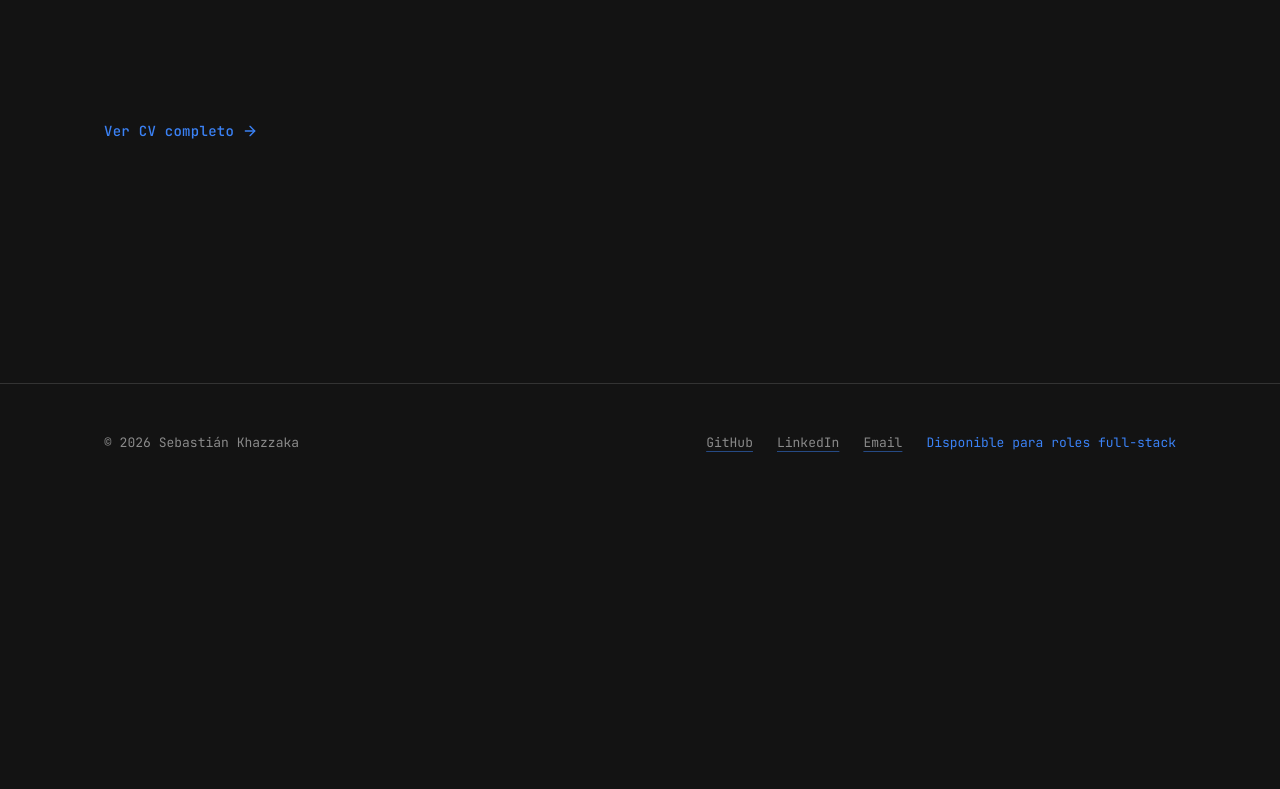
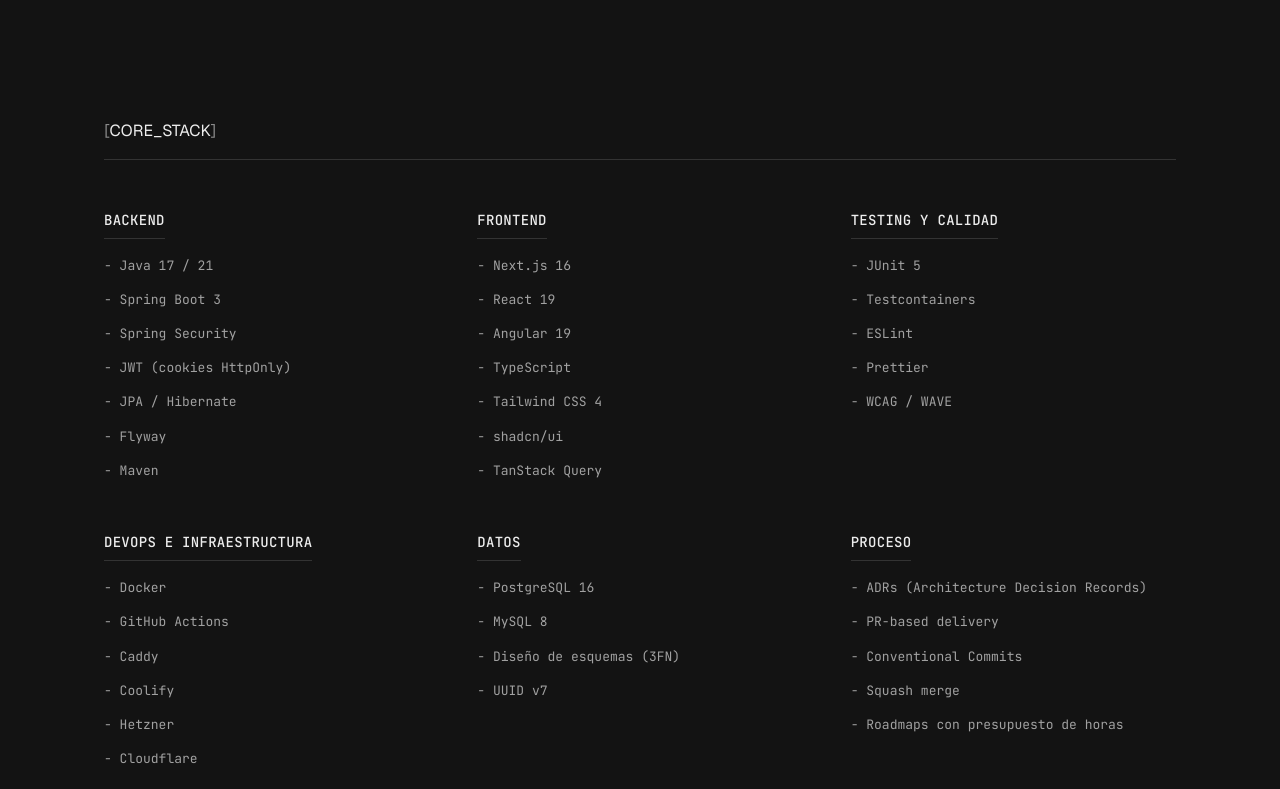
Before and after one commit to sebakhazzaka2/sebakhazzaka.dev, a Next.js app: page / in a window 1280 px wide. Shown: the part 1571-2360 px from the top of the page. Before the commit the page ends 2073 px from the top, so only its background shows below. Built offline with nearby package versions, Linux system fonts and the light colour scheme.

Commit message:
feat(landing): add core stack section
6 real categories from content/stack.ts in a 1→md:3 grid, matching
the [CORE_STACK] layout from Stitch. Contact was already covered by
the SiteFooter built in Step 3 — Stitch's own design has no separate
contact section either, just the footer links.

```diff
--- a/src/app/page.tsx
+++ b/src/app/page.tsx
@@ -5,6 +5,7 @@
 import { ProofBanner } from "@/components/proof-banner";
 import { Reveal } from "@/components/reveal";
 import { Section, SectionHeading } from "@/components/section";
+import { StackSection } from "@/components/stack-section";
 import { projects } from "@/content/projects";
 import { site } from "@/content/site";
 
@@ -59,6 +60,13 @@
         </div>
       </Section>
 
+      <Section id="stack" className="mb-section-gap">
+        <SectionHeading>CORE_STACK</SectionHeading>
+        <Reveal>
+          <StackSection />
+        </Reveal>
+      </Section>
+
       <Section className="mb-section-gap">
         <Reveal>
           <Link
--- /dev/null
+++ b/src/components/stack-section.tsx
@@ -0,0 +1,20 @@
+import { stackCategories } from "@/content/stack";
+
+export function StackSection() {
+  return (
+    <div className="grid grid-cols-1 gap-12 md:grid-cols-3">
+      {stackCategories.map((category) => (
+        <div key={category.title}>
+          <h3 className="mb-4 inline-block border-b border-border-slate pb-2 font-mono-label text-mono-label text-text-primary">
+            {category.title.toUpperCase()}
+          </h3>
+          <ul className="space-y-3 font-mono-code text-mono-code text-text-secondary">
+            {category.items.map((item) => (
+              <li key={item}>- {item}</li>
+            ))}
+          </ul>
+        </div>
+      ))}
+    </div>
+  );
+}
```
